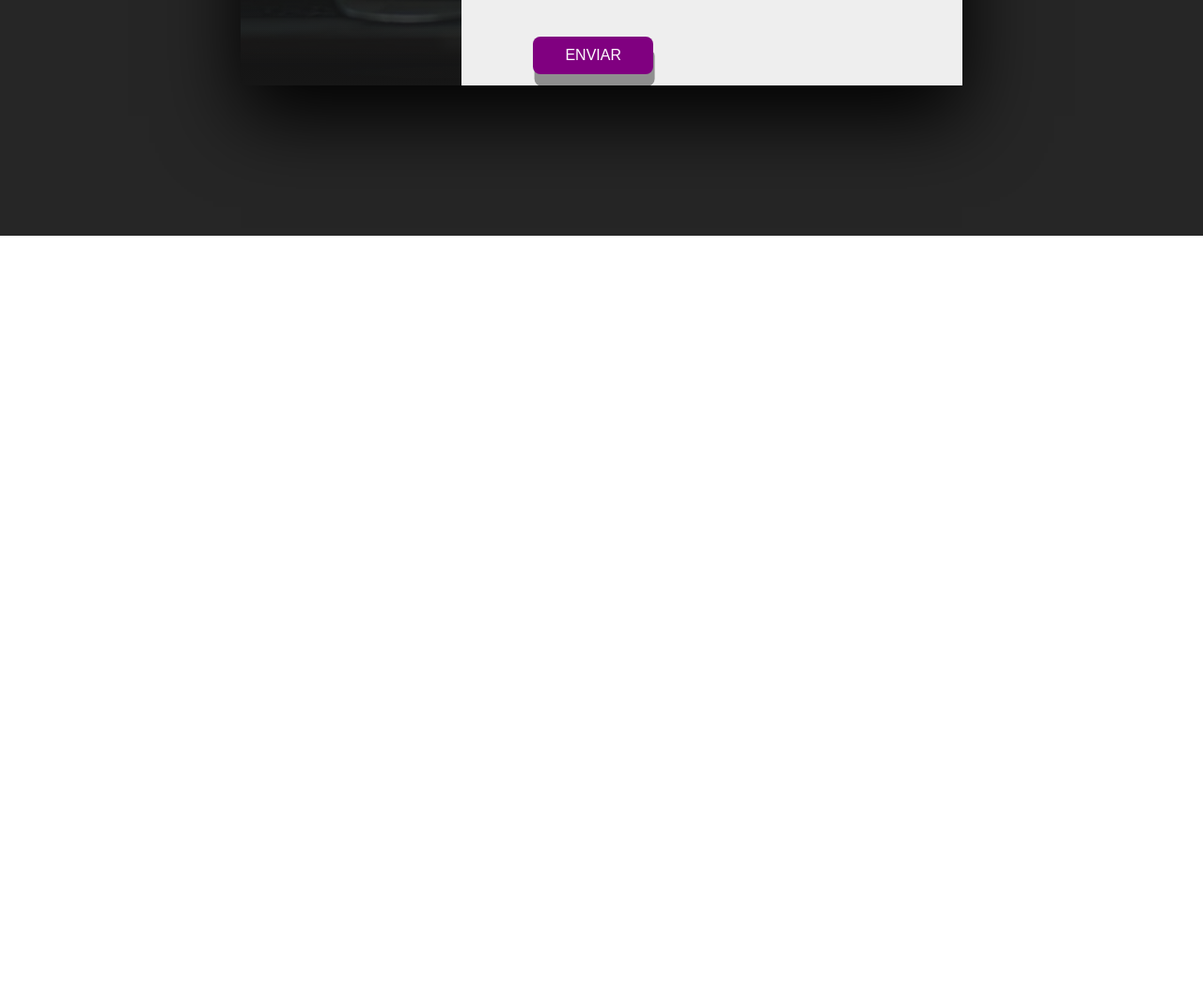
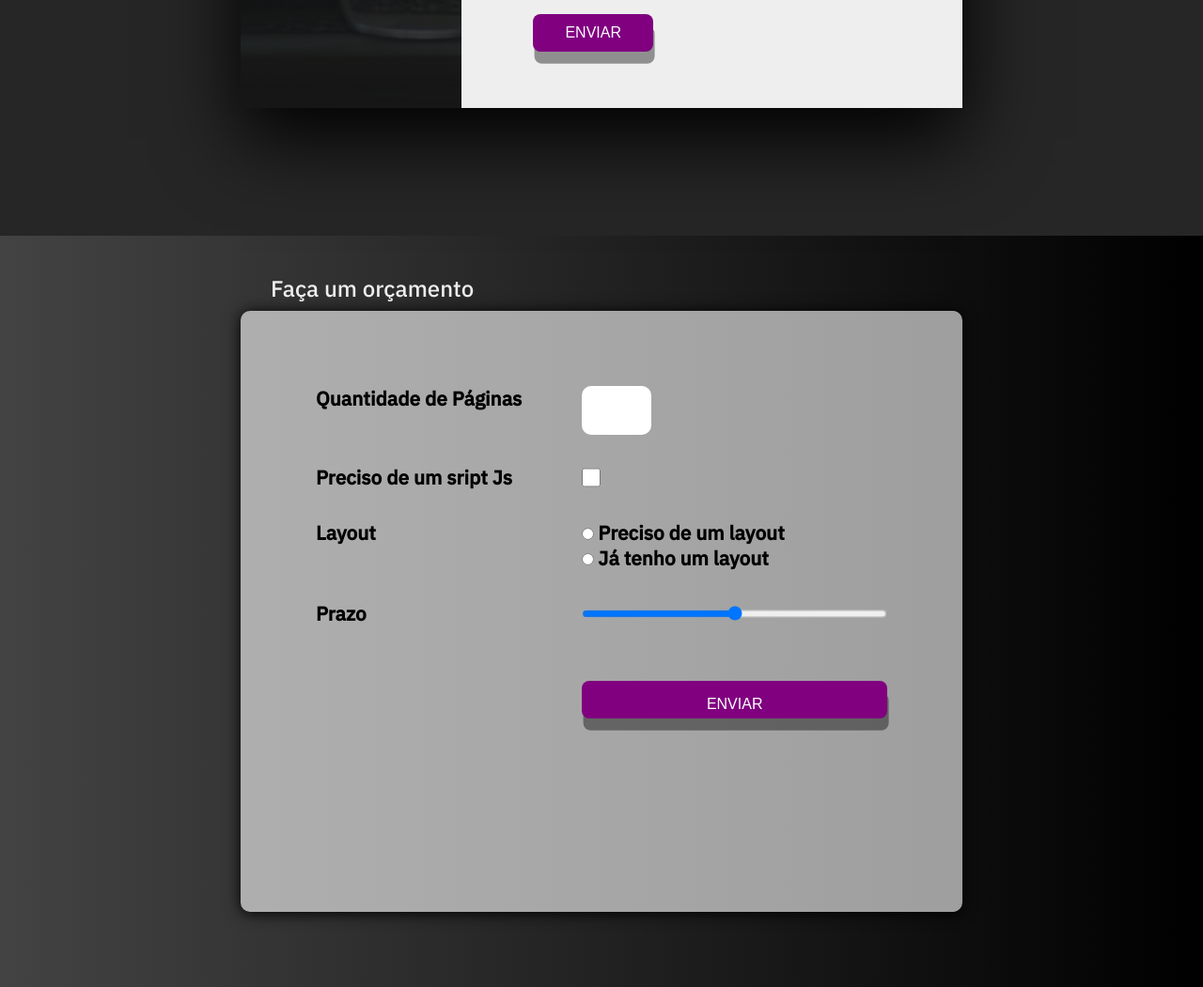
Before and after one commit to allan-front-end2020/Servi-os, a plain HTML site: page index.html in a window 1280 px wide. Shown: the part 2858-3909 px from the top of the page at 94% size. Before the commit the page ends 3109 px from the top, so only its background shows below. Drawn offline with Linux system fonts and the light colour scheme.

Commit message:
formulario de realizado

```diff
--- a/index.html
+++ b/index.html
@@ -199,7 +199,33 @@
                 </div>
             </div>
         </section>
+        <section class="sessao-orcamento">
+            <div class="orcamento-wrapper">
+                <h1>Faça um orçamento</h1>
+                <form action="">
+                    <label for="quantidade">Quantidade de Páginas</label>
+                    <input type="number" min="1" name="quantidade" id="quantidade" class="quantidade">
+                    <label for="js">Preciso de um sript Js</label>
+                    <input type="checkbox" name="js" id="js" class="check">
+                    <label>Layout</label>
+                    <div class="group-layout">
+                        <div>
+                            <input type="radio" name="layout" id="layout-sim">
+                            <label for="layout-sim">Preciso de um layout</label>
+                        </div>
+                        <div>
+                            <input type="radio" name="layout" id="layout-nao">
+                            <label for="layout-sim">Já tenho um layout</label>
+                        </div>
+                    </div>
+                    <label for="prazo" id="prazo">Prazo</label>
+                    <input type="range" name="prazo" id="prazo">
+                    <button type="submit" class="btn btn-orcamento">Enviar</button>
 
+                </form>
+            </div>
+
+        </section>
 
 
 
--- a/style.css
+++ b/style.css
@@ -281,6 +281,14 @@ header {
 
     .card:hover .card-img-wrapper img {
         opacity: .4;
+        box-shadow: 0 2rem 5rem rgba(0, 0, 0, 1);
+    }
+
+    .card:hover {
+        width: 19rem;
+        height: 26rem;
+        position: relative;
+        transition: 0.5s;
     }
 
     .card-info {
@@ -349,7 +357,7 @@ header {
 
     .contato-wrapper {
         width: 60%;
-    height: 30rem;
+        height: 33rem;
         display: flex;
         box-shadow: 0 2rem 5rem rgba(0, 0, 0, 1);
     }
@@ -390,7 +398,7 @@ header {
     .field {
         background: transparent;
         border: none;
-    width: 20rem;
+        width: 24rem;
         font: 1.5rem;
         font-family: var(--font-primary);
         border-bottom: 2px solid black;
@@ -422,3 +430,70 @@ header {
     .field:focus {
         border-bottom: 1px solid;
     }
+
+    .sessao-orcamento {
+        width: 100%;
+        height: 100vh;
+        background: #000000;
+        background: -webkit-linear-gradient(to right, #434343, #000000);
+        background: linear-gradient(to right, #434343, #000000);
+        object-fit: cover;
+        display: flex;
+        align-items: center;
+        justify-content: center;
+    }
+
+    .orcamento-wrapper {
+        width: 60%;
+        height: 80%;
+        background-color: #ffffff99;
+        border-radius: 10px;
+        box-shadow: 0 0.1rem 1rem rgba(0, 0, 0, 1);
+        position: relative;
+    }
+
+    .sessao-orcamento h1 {
+        font-family: var(--font-primary);
+        position: absolute;
+        top: -2.5rem;
+        left: 2rem;
+        color: #eee;
+        font-weight: lighter;
+        text-overflow: 0 0.1rem 1rem rgba(0, 0, 0, 1);
+    }
+
+    .sessao-orcamento form {
+        margin: 5rem;
+        display: grid;
+        grid-template-columns: auto 1fr;
+        column-gap: 4rem;
+        row-gap: 2rem;
+    }
+
+    .sessao-orcamento label {
+        font-family: var(--font-primary);
+        font-size: 1.3rem;
+        font-weight: bold;
+    }
+
+    .quantidade {
+        font-family: var(--font-primary);
+        width: 4rem;
+        font-size: 2rem;
+        outline: none;
+        border-radius: 10px;
+        border: none;
+        padding: 0.3rem;
+    }
+
+    .check {
+        margin-right: 94%;
+    }
+
+    .btn-orcamento {
+        text-transform: uppercase;
+        padding: 1rem;
+        cursor: pointer;
+        width: 100%;
+        grid-column: 2;
+    }
```
Lines whose indentation alone changed are shown as unchanged.
